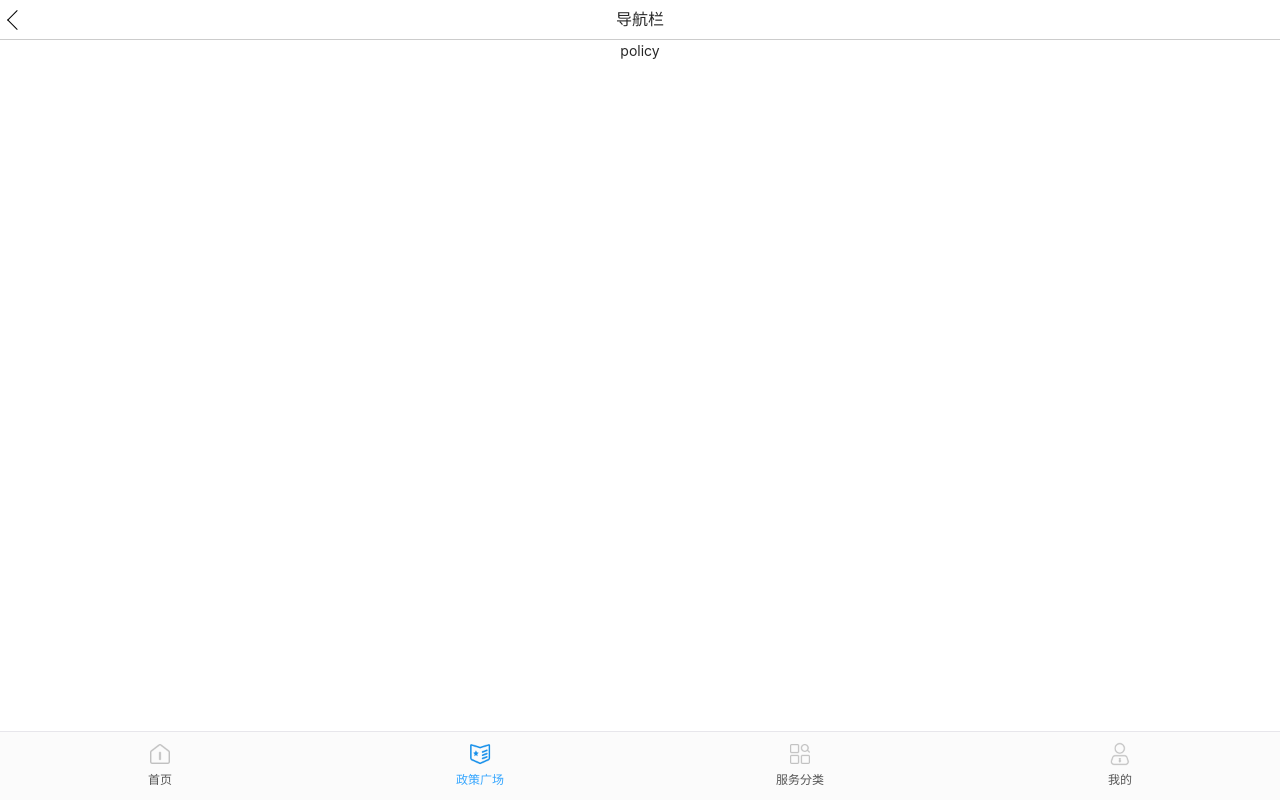
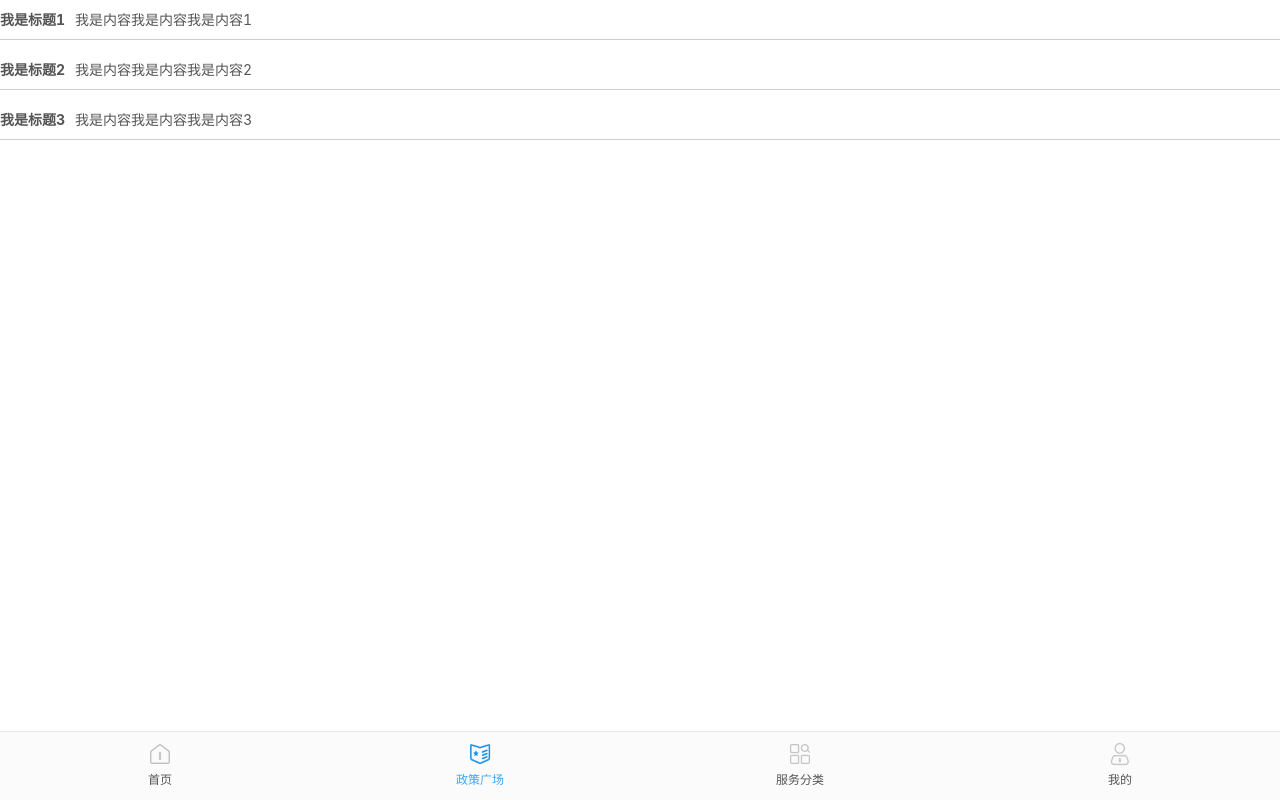
Before and after one commit to xbl741323/React-and-RN, a React (Create React App) app in the folder react学习记录-最新/学习项目/react-project/: page /policy in a window 1280 px wide. Built offline with nearby package versions, Linux system fonts and the light colour scheme.

Commit message:
提交更新

```diff
--- a/react学习记录-最新/学习项目/react-project/src/App.js
+++ b/react学习记录-最新/学习项目/react-project/src/App.js
@@ -9,7 +9,9 @@ function App() {
   let status = routeList.includes(location.pathname)
   return (
     <div className="App">
-      <Nav />
+      {
+        !status ? <Nav /> : ''
+      }
       <Router />
       {
         status ? <Tab /> : ''
--- a/react学习记录-最新/学习项目/react-project/src/components/common/nav-hook.js
+++ b/react学习记录-最新/学习项目/react-project/src/components/common/nav-hook.js
@@ -1,10 +1,15 @@
 import React from "react"
 import "../../styles/common/nav.css"
+import { useNavigate } from "react-router-dom"
 
 function Nav() {
+  const navigate = useNavigate()
+  const returnPage = () => {
+    navigate(-1)
+  }
   return (
     <div className="nav">
-      <span></span>
+      <span onClick={(e) => returnPage((e))}></span>
       <span>导航栏</span>
     </div>
   )
--- a/react学习记录-最新/学习项目/react-project/src/pages/policy/index-hook.js
+++ b/react学习记录-最新/学习项目/react-project/src/pages/policy/index-hook.js
@@ -1,8 +1,39 @@
 import React from "react"
+import { useNavigate } from "react-router-dom"
+import "../../styles/policy.css"
 
 function Index() {
+  const navigate = useNavigate()
+  const [textList] = React.useState([
+    {
+      title: "我是标题1",
+      desc: "我是内容我是内容我是内容1"
+    },
+    {
+      title: "我是标题2",
+      desc: "我是内容我是内容我是内容2"
+    },
+    {
+      title: "我是标题3",
+      desc: "我是内容我是内容我是内容3"
+    }
+  ])
+
+  const toDetail = (index) => {
+    console.log(index)
+    navigate(`/detail`)
+  }
   return (
-    <div>policy</div>
+    <div className="policy">
+      {
+        textList.map((item, index) => {
+          return <div onClick={(e) => toDetail(index, (e))} className="policy-item" key={index}>
+            <span>{item.title}</span>
+            <span>{item.desc}</span>
+          </div>
+        })
+      }
+    </div>
   )
 }
 
--- a/react学习记录-最新/学习项目/react-project/src/router/router.js
+++ b/react学习记录-最新/学习项目/react-project/src/router/router.js
@@ -43,7 +43,7 @@ function BasicRoute() {
     }
   ])
 
-  // 原生状态
+  // 上面等同于下面
   // return (
   //   <Routes>
   //     <Route path="/" element={<Index />}></Route>
--- a/react学习记录-最新/学习项目/react-project/src/styles/classify.css
+++ /dev/null
@@ -1,3 +0,0 @@
-.classify{
-
-}
--- /dev/null
+++ b/react学习记录-最新/学习项目/react-project/src/styles/policy.css
@@ -0,0 +1,16 @@
+.policy {
+  color: #555555;
+}
+
+.policy-item {
+  height: 40px;
+  margin-bottom: 10px;
+  display: flex;
+  align-items: center;
+  border-bottom: 1px solid #ccc;
+}
+
+.policy-item>span:nth-of-type(1) {
+  font-weight: bold;
+  margin-right: 10px;
+}
```
Also changed, not shown: 1 other file (tests, documents, lock files or other folders).
